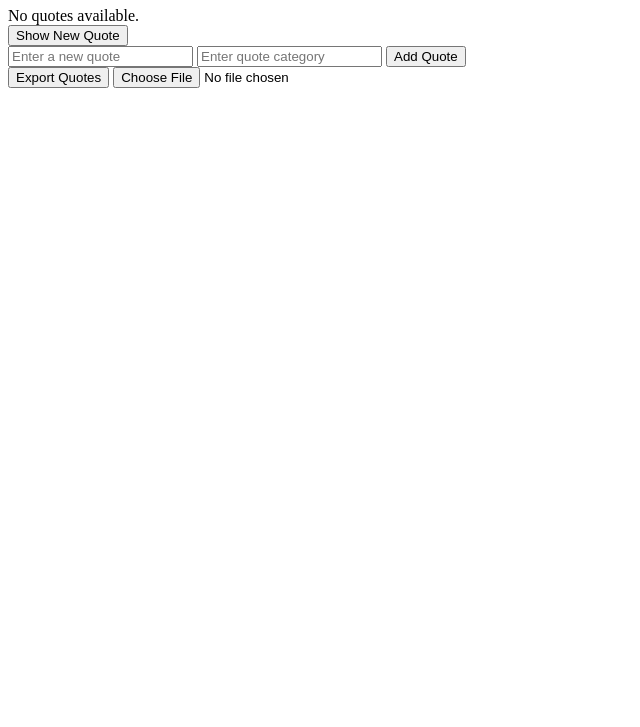
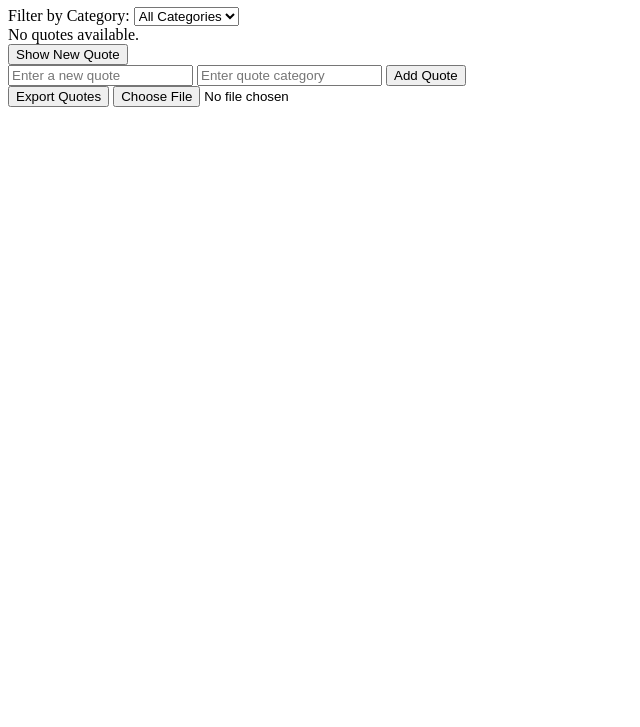
Before and after one commit to Yemmy28/alx_fe_javascript, a plain HTML site: page dom-manipulation/index.html in a window 1280 px wide. Shown: the part 73-800 px from the top of the page, without its empty margins (0-640 px from the left). Drawn offline with Linux system fonts and the light colour scheme.

Commit message:
created a dynamic using web storage and json in index.html and script.js files

```diff
--- a/dom-manipulation/index.html
+++ b/dom-manipulation/index.html
@@ -7,6 +7,12 @@
 </head>
 <body>
     <h1>Dynamic Quote Generator</h1>
+    <div>
+        <label for="categoryFilter">Filter by Category:</label>
+        <select id="categoryFilter" onchange="filterQuotes()">
+            <option value="all">All Categories</option>
+        </select>
+    </div>
     <div id="quoteDisplay"></div>
     <button id="newQuote">Show New Quote</button>
     <div>
--- a/dom-manipulation/script.js
+++ b/dom-manipulation/script.js
@@ -1,19 +1,21 @@
 document.addEventListener('DOMContentLoaded', () => {
-    const quotes = JSON.parse(localStorage.getItem('quotes') || '[]');
-
+    let quotes = JSON.parse(localStorage.getItem('quotes') || '[]');
+    const categories = new Set(quotes.map(quote => quote.category));
     const quoteDisplay = document.getElementById('quoteDisplay');
     const newQuoteBtn = document.getElementById('newQuote');
+    const addQuoteBtn = document.getElementById('addQuoteBtn');
     const exportBtn = document.getElementById('exportQuotes');
-    const addQuoteBtn = document.getElementById('addQuoteBtn');
     const importFileInput = document.getElementById('importFile');
+    const categoryFilter = document.getElementById('categoryFilter');
 
     function showRandomQuote() {
-        if (quotes.length === 0) {
+        const filteredQuotes = getFilteredQuotes();
+        if (filteredQuotes.length === 0) {
             quoteDisplay.innerHTML = "No quotes available.";
             return;
         }
-        const randomIndex = Math.floor(Math.random() * quotes.length);
-        const randomQuote = quotes[randomIndex];
+        const randomIndex = Math.floor(Math.random() * filteredQuotes.length);
+        const randomQuote = filteredQuotes[randomIndex];
         quoteDisplay.innerHTML = `"${randomQuote.text}" - ${randomQuote.category}`;
         sessionStorage.setItem('lastQuote', JSON.stringify(randomQuote));
     }
@@ -29,6 +31,7 @@ document.addEventListener('DOMContentLoaded', () => {
 
         const newQuote = { text: newQuoteText, category: newQuoteCategory };
         quotes.push(newQuote);
+        categories.add(newQuoteCategory);
 
         if (save) {
             localStorage.setItem('quotes', JSON.stringify(quotes));
@@ -36,12 +39,32 @@ document.addEventListener('DOMContentLoaded', () => {
 
         document.getElementById('newQuoteText').value = "";
         document.getElementById('newQuoteCategory').value = "";
+
+        populateCategoryFilter();
         alert("Quote added successfully!");
     }
 
-    function loadQuotes() {
-        quotes.forEach(quote => addQuote(false)); // 'false' indicates not to save again to Local Storage
+    function populateCategoryFilter() {
+        categoryFilter.innerHTML = '<option value="all">All Categories</option>';
+        categories.forEach(category => {
+            const option = document.createElement('option');
+            option.value = category;
+            option.textContent = category;
+            categoryFilter.appendChild(option);
+        });
+    }
+
+    function getFilteredQuotes() {
+        const selectedCategory = categoryFilter.value;
+        if (selectedCategory === "all") {
+            return quotes;
+        }
+        return quotes.filter(quote => quote.category === selectedCategory);
+    }
+
+    function filterQuotes() {
         showRandomQuote();
+        localStorage.setItem('selectedCategory', categoryFilter.value);
     }
 
     function exportQuotes() {
@@ -63,7 +86,8 @@ document.addEventListener('DOMContentLoaded', () => {
             quotes.push(...importedQuotes);
             localStorage.setItem('quotes', JSON.stringify(quotes));
             alert('Quotes imported successfully!');
-            loadQuotes();
+            populateCategoryFilter();
+            showRandomQuote();
         };
         fileReader.readAsText(event.target.files[0]);
     }
@@ -73,9 +97,14 @@ document.addEventListener('DOMContentLoaded', () => {
     exportBtn.addEventListener('click', exportQuotes);
     importFileInput.addEventListener('change', importFromJsonFile);
 
-    loadQuotes();
+    populateCategoryFilter();
+    showRandomQuote();
 
-    // Show last quote from session storage if available
+    const lastCategory = localStorage.getItem('selectedCategory');
+    if (lastCategory) {
+        categoryFilter.value = lastCategory;
+    }
+
     const lastQuote = JSON.parse(sessionStorage.getItem('lastQuote'));
     if (lastQuote) {
         quoteDisplay.innerHTML = `"${lastQuote.text}" - ${lastQuote.category}`;
```
